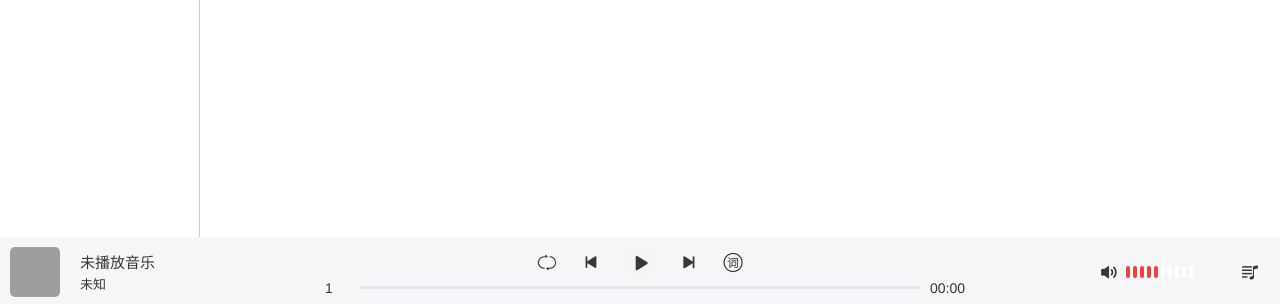
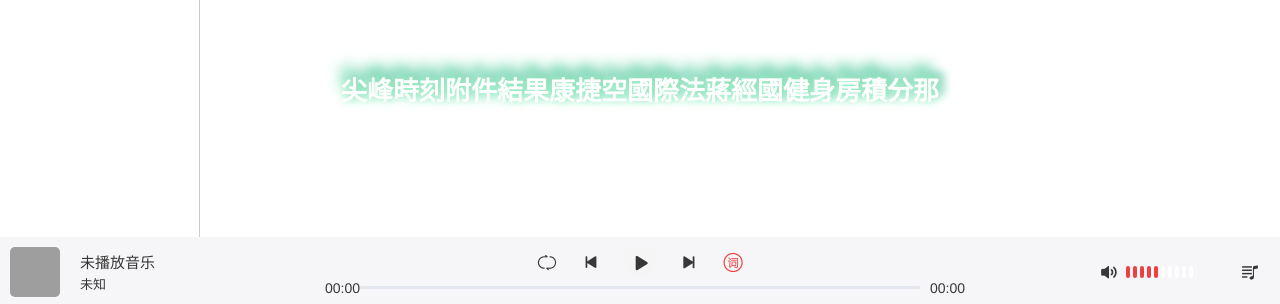
Before and after one commit to YauCheun/vue-music, a Vue app: page /#/detaillist in a window 1280 px wide. Shown: the part 493-797 px from the top of the page. Built offline with nearby package versions, Linux system fonts and the light colour scheme; grey boxes are pictures that could not be loaded; the HTML template or start-up script is replaced by a standard one.

Commit message:
完成播放进度条和播放列表删除

```diff
--- a/src/component/play.vue
+++ b/src/component/play.vue
@@ -22,12 +22,12 @@
         <span class="iconfont icon-zanting play-stop" v-if="!isPlay" @click="pauseMusic"></span>
         <span class="iconfont icon-bofang5 play-stop" v-else @click="playMusic"></span>
         <span class="iconfont icon-xiayishou1" @click="next"></span>
-        <span class="iconfont icon-ci-copy"></span>
+        <span class="iconfont icon-ci-copy" @click="showLyric=!showLyric" :style="{color:showLyric?'#EC4141':$fontColor}"></span>
       </div>
       <div class="progress">
-        <span>1</span>
+        <span style="text-align:left">{{currentTime | formDate}}</span>
         <div class="slider">
-          <el-slider v-model="currentTime"  :show-tooltip="false"></el-slider>
+          <el-slider v-model="progressVal"  :show-tooltip="false" @change="changeProgress"></el-slider>
         </div>
         <span>{{duration | formDate}}</span>
       </div>
@@ -94,8 +94,8 @@
             width="80"
             >
             <template slot-scope="scope">
-              <div style="text-align:center;">
-                <span class="iconfont icon-lajixiangzizhi" style="cursor: pointer;"></span>
+              <div style="text-align:center;" @click.stop="deleteSong(scope.$index)">
+                <span class="iconfont icon-lajixiangzizhi" style="cursor: pointer;" ></span>
               </div>
             </template>
           </el-table-column>
@@ -105,6 +105,9 @@
 
     </el-drawer>
     <audio id="myaudio" ref="myaudio" :src="getMusicUrl"></audio>
+    <div class="lyric" v-show="showLyric">
+      <p>尖峰時刻附件結果康捷空國際法蔣經國健身房積分那</p>
+    </div>
   </div>
 </template>
 
@@ -114,10 +117,12 @@ export default {
   data(){
     return{
       val:'', //歌曲信息
+      progressVal:0,//进度条
       voice:[1,2,3,4,5,6,7,8,9,10],
       curVoice:5, //当前音量值
       isShowPlayList:false,
       currentTime:0,
+      showLyric:true,
       isPlay:true, //播放状态
       duration:'00',//歌曲总秒数
       clickModel:1, //播放模式 1：列表循环 2：单纯循环 0：随机
@@ -182,6 +187,11 @@ export default {
       //暂停状态
       this.isPlay = true
     })
+     // 监听音频播放位置的改变
+    audio.addEventListener("timeupdate", () => {
+      this.currentTime=audio.currentTime
+      this.progressVal=(this.currentTime/this.duration)*100
+    })
   },
   computed:{
     ...mapGetters([
@@ -235,6 +245,17 @@ export default {
     deleteAll(){
       this.$store.commit("deleteAll")
       this.pauseMusic()
+    },
+    //从列表删除歌曲
+    deleteSong(index){
+      if(index===this.$store.state.index){
+        this.pauseMusic()
+      }
+      this.$store.commit("deleteSong",index)
+    },
+    changeProgress(val){
+      var audio = this.$refs.myaudio
+      audio.currentTime = val/100*this.duration
     }
   }
 }
@@ -272,6 +293,7 @@ export default {
     .el-drawer__open .el-drawer.rtl{
       height: calc(100% - 125px);
       margin-top:55px;
+      min-width: 240px;
       background-color: $bodyColor;
       color:$fontColor;
     }
@@ -284,7 +306,26 @@ export default {
   display: flex;
   flex-direction: row;
   width:100%;
+  position: relative;
   background-color: $playBgcColor;
+  .lyric{
+    width:50%;
+    position: absolute;
+    bottom: 200px;
+    left: 50%;
+    transform: translateX(-50%);
+    p{
+      text-align: center;
+      word-break:break-word;
+      word-break:break-all;
+      font: 700 26px "Comic Sans MS";
+      color: white;
+      text-shadow: 0 0 10px #9ff7c6,
+            5px -5px 10px #83d19d,
+            5px -5px 10px #8dd5eb,
+            -5px -15px 12px #7ddbb4
+    }
+  }
   .singer-info{
     height: 100%;
     width:200px;
--- a/src/store/mutations.js
+++ b/src/store/mutations.js
@@ -85,4 +85,9 @@ export const mutations = {
     state.index = 0
     window.localStorage.setItem("musicState", JSON.stringify({ list: state.list, index: state.index }), new Date().getDate + 20);
   },
+  deleteSong(state,index){
+    if(state.index==index) state.index=0
+    state.list.splice(index,1)
+    window.localStorage.setItem("musicState", JSON.stringify({ list: state.list, index: state.index }), new Date().getDate + 20);
+  }
 }
```
Also changed, not shown: src/components/detaillist.vue (+6 -1 lines).
